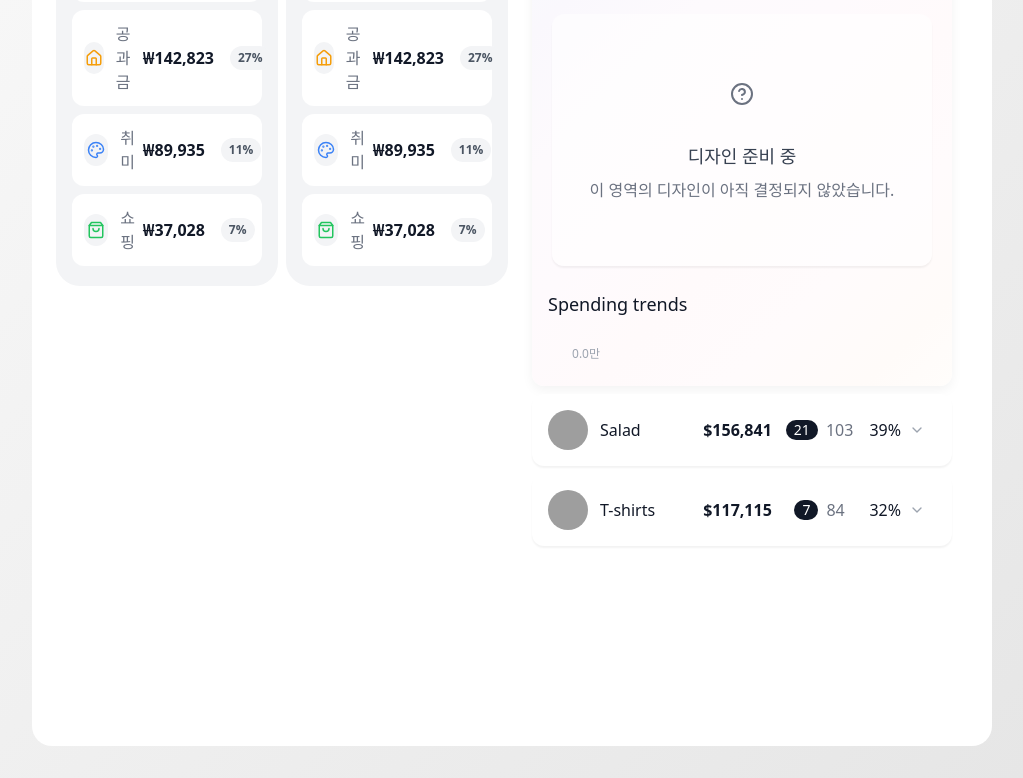
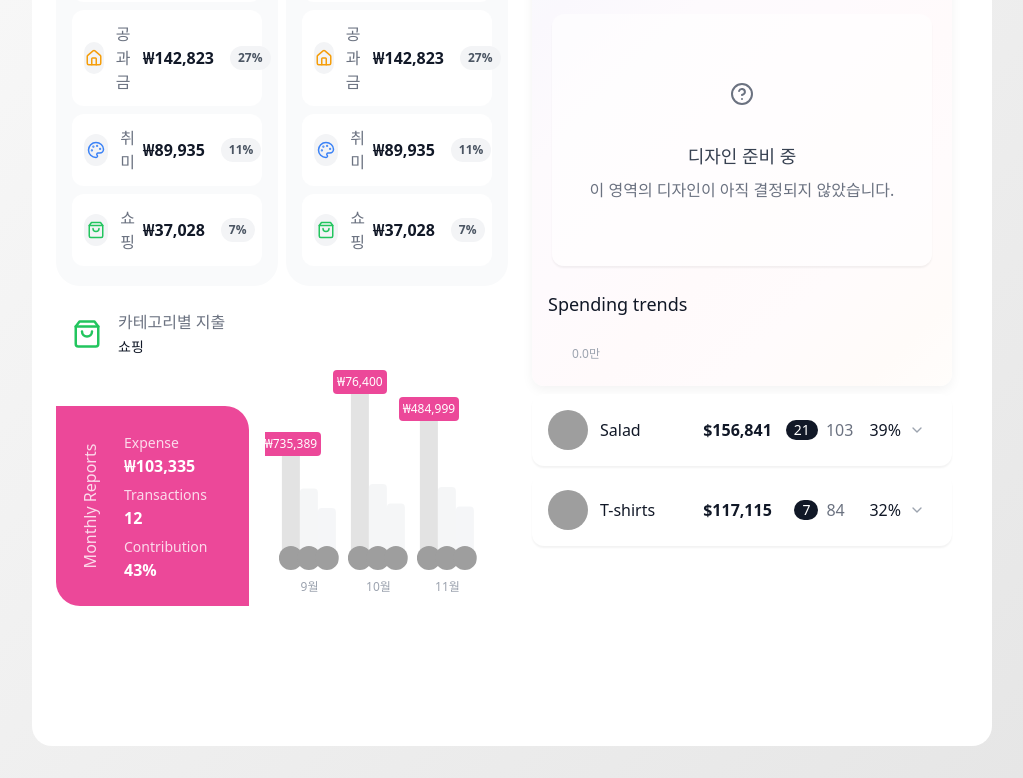
Before and after one commit to jihunhong/velvet, a React (Vite) app: page / in a window 1280 px wide. Shown: the part 602-1380 px from the top of the page, without its empty margins (256-1279 px from the left). Built offline with nearby package versions, Linux system fonts and the light colour scheme; grey boxes are pictures that could not be loaded; a web font is replaced by a local one.

Commit message:
feat: 카테고리별 지출내역 컴포넌트 추가

```diff
--- /dev/null
+++ b/src/components/CategoryExpenses.tsx
@@ -0,0 +1,130 @@
+import { BarChart, Bar, XAxis, YAxis, CartesianGrid, Tooltip, ResponsiveContainer, Label } from 'recharts';
+import { ShoppingBag, Utensils } from 'lucide-react';
+
+interface CategoryExpensesProps {
+  data: {
+    month: string;
+    categories: {
+      amount: number;
+      category: string;
+      avatar: string;
+    }[];
+  }[];
+}
+
+
+const CategoryExpenses = ({ data }: CategoryExpensesProps) => {
+
+  return (
+    <div className="flex flex-col gap-2 rounded-xl p-4 pb-0 pl-0">
+      <div className="flex items-center gap-4 pl-4">
+        <div>
+          <ShoppingBag size={30} className="text-green-500" />
+        </div>
+        <div>
+          <h3 className="text-base font-medium text-gray-500">카테고리별 지출</h3>
+          <span className="text-sm font-semibold">쇼핑</span>
+        </div>
+      </div>
+      <div className="flex items-end gap-4">
+        <div className="px-2 py-6 bg-pink-500 w-[200px] h-max rounded-tr-3xl rounded-bl-3xl">
+
+          <div className="grid grid-row-1 grid-cols-[52px_1fr_1fr] items-center gap-2 h-full">
+            <div className="row-span-1 col-span-1 h-full flex items-center justify-center">
+              <div className="relative w-full h-full flex items-center justify-center">
+                <span className="absolute text-white opacity-80 font-medium transform -rotate-90 whitespace-nowrap origin-center">Monthly Reports</span>
+              </div>
+            </div>
+            <div className="row-span-1 col-span-2 grid grid-rows-3 grid-cols-1 gap-1 h-full">
+              <div className="row-span-1 col-span-1">
+                <span className="text-white/80 text-sm">Expense</span>
+                <div className="text-white font-bold">₩103,335</div>
+              </div>
+              <div className="row-span-1 col-span-1">
+                <span className="text-white/80 text-sm">Transactions</span>
+                <div className="text-white font-bold">12</div>
+              </div>
+              <div className="row-span-1 col-span-1">
+                <span className="text-white/80 text-sm">Contribution</span>
+                <div className="text-white font-bold">43%</div>
+              </div>
+            </div>
+          </div>
+        </div>
+
+         <div className="w-[calc(100%-200px)] h-[240px]">
+          <ResponsiveContainer width="100%" height="100%">
+            <BarChart
+              data={data}
+              margin={{ top: 10, right: 10, left: 10, bottom: 20 }}
+              barGap={0}
+            >
+              <CartesianGrid strokeDasharray="3 3" vertical={false} stroke="#fff" />
+              <XAxis
+                dataKey="month"
+                axisLine={false}
+                tickLine={false}
+                tick={{ fill: '#9CA3AF', fontSize: 12, transform: 'translate(0, 18)' }}
+              />
+
+              {data[0]?.categories.map((category, index) => (
+                <Bar
+                  key={index}
+                  dataKey={`categories[${index}].amount`}
+                  fill={index === 0 ? '#d6d6d6db' : '#f3f4f6'}
+                  opacity={0.8}
+                  radius={4}
+                  label={{
+                    position: 'top',
+                    content: (props: any) => {
+                      const { x, y, width, height, value } = props;
+                      const xPos = Number(x || 0) + Number(width || 0) / 2;
+                      const yPos = Number(y || 0) + Number(height || 0) - 10;
+                      return (
+                        <>
+                          {
+                            index === 0 && (
+                              <foreignObject
+                                x={xPos - 40}
+                                y={Number(y || 0) - 20}
+                                width={80}
+                                height={30}
+                              >
+                                <div className="flex items-center justify-center">
+                                  <span className="p-1 text-xs font-sm bg-pink-500 text-white rounded">
+                                    ₩{Math.round(Math.random() * 1000000).toLocaleString()}
+                                  </span>
+                                </div>
+                              </foreignObject>
+                            )
+                          }
+                          <g transform={`translate(${xPos},${yPos})`}>
+                            <defs>
+                              <clipPath id={`clip-${index}`}>
+                                <circle cx={0} cy={12} r={12} />
+                              </clipPath>
+                            </defs>
+                            <image
+                              x={-12}
+                              y={0}
+                              width={24}
+                              height={24}
+                              href={"https://encrypted-tbn0.gstatic.com/images?q=tbn:ANd9GcSdag_u_IjKGPpfGRlBphyjKrDWQi35BSZdzQ&s"}
+                              clipPath={`url(#clip-${index})`}
+                            />
+                          </g>
+                        </>
+                      );
+                    }
+                  }}
+                />
+              ))}
+            </BarChart>
+          </ResponsiveContainer>
+        </div>
+      </div>
+    </div>
+  );
+};
+
+export default CategoryExpenses;
--- a/src/components/Dashboard.tsx
+++ b/src/components/Dashboard.tsx
@@ -3,6 +3,9 @@ import Revenue from './Revenue';
 import AccountList from './AccountList';
 import ExpenseRankingList from './ExpenseTracking';
 import Budgets from './Budgets';
+import CategoryExpenses from './CategoryExpenses';
+import {ChevronRight} from 'lucide-react';
+import { LineChart, Line, XAxis, YAxis, CartesianGrid, Tooltip, ResponsiveContainer } from 'recharts';
 
 interface DashboardProps {
   timeframe: {
@@ -51,7 +54,72 @@ const mockData = [
     }
   ];
 
+const categoryExpenseData = [
+  {
+    month: '9월',
+    categories: [
+      {
+        amount: 6901000,
+        category: '식비',
+        avatar: 'https://cdn-icons-png.flaticon.com/512/1046/1046784.png'
+      },
+      {
+        amount: 4500000,
+        category: '주거',
+        avatar: 'https://cdn-icons-png.flaticon.com/512/1670/1670080.png'
+      },
+      {
+        amount: 3200000,
+        category: '교통',
+        avatar: 'https://cdn-icons-png.flaticon.com/512/3097/3097180.png'
+      }
+    ]
+  },
+  {
+    month: '10월',
+    categories: [
+      {
+        amount: 11035000,
+        category: '식비',
+        avatar: 'https://cdn-icons-png.flaticon.com/512/1046/1046784.png'
+      },
+      {
+        amount: 4800000,
+        category: '주거',
+        avatar: 'https://cdn-icons-png.flaticon.com/512/1670/1670080.png'
+      },
+      {
+        amount: 3500000,
+        category: '교통',
+        avatar: 'https://cdn-icons-png.flaticon.com/512/3097/3097180.png'
+      }
+    ]
+  },
+  {
+    month: '11월',
+    categories: [
+      {
+        amount: 9288000,
+        category: '식비',
+        avatar: 'https://cdn-icons-png.flaticon.com/512/1046/1046784.png'
+      },
+      {
+        amount: 4600000,
+        category: '주거',
+        avatar: 'https://cdn-icons-png.flaticon.com/512/1670/1670080.png'
+      },
+      {
+        amount: 3300000,
+        category: '교통',
+        avatar: 'https://cdn-icons-png.flaticon.com/512/3097/3097180.png'
+      }
+    ]
+  }
+];
+
 export default function Dashboard({ timeframe, onTimeframeChange }: DashboardProps) {
+
+
   return (
     <div className="bg-white rounded-[20px] p-6 space-y-6 w-full">
       {/* 헤더 섹션 */}
@@ -85,15 +153,16 @@ export default function Dashboard({ timeframe, onTimeframeChange }: DashboardPro
       <div className='grid grid-rows-2 grid-cols-1 lg:grid-cols-4 gap-2 w-full'>
         <div className='row-span-1'>
           <ExpenseRankingList />
-
         </div>
         <div className='row-span-1'>
           <ExpenseRankingList />
-
         </div>
         <div className='row-span-2 col-span-2'>
           <Budgets />
         </div>
+        <div className="row-span-1 col-span-2">
+        <CategoryExpenses data={categoryExpenseData} />
+      </div>
       </div>
 
     </div>
--- a/src/components/ExpenseTracking.tsx
+++ b/src/components/ExpenseTracking.tsx
@@ -65,7 +65,7 @@ const ExpenseTracking = () => {
   };
 
   return (
-    <div className="bg-gray-100 px-4 py-5 rounded-3xl">
+    <div className="bg-gray-50 px-4 py-5 rounded-3xl">
       <div className="flex justify-between items-center mb-2">
         <button
           onClick={toggleSort}
```
